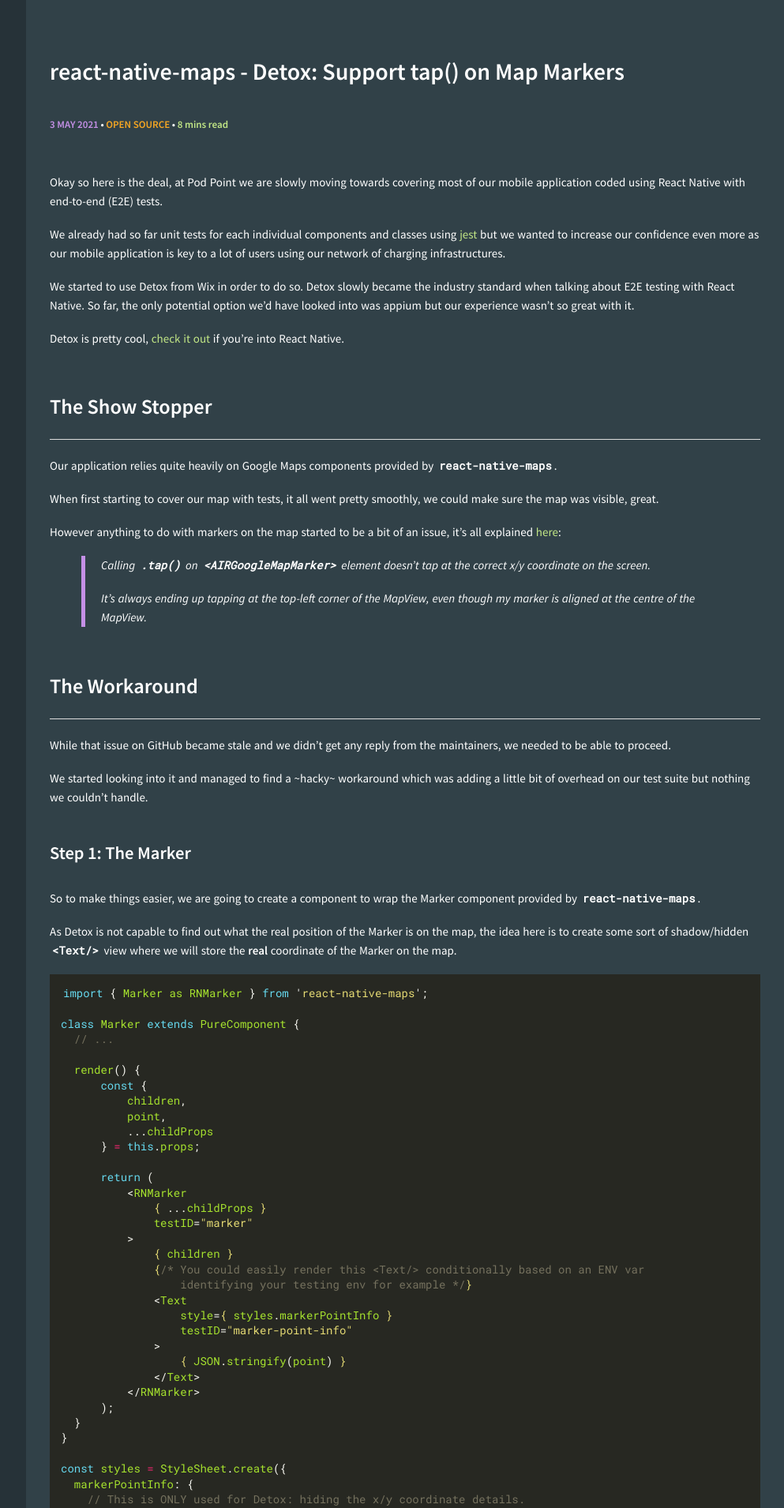
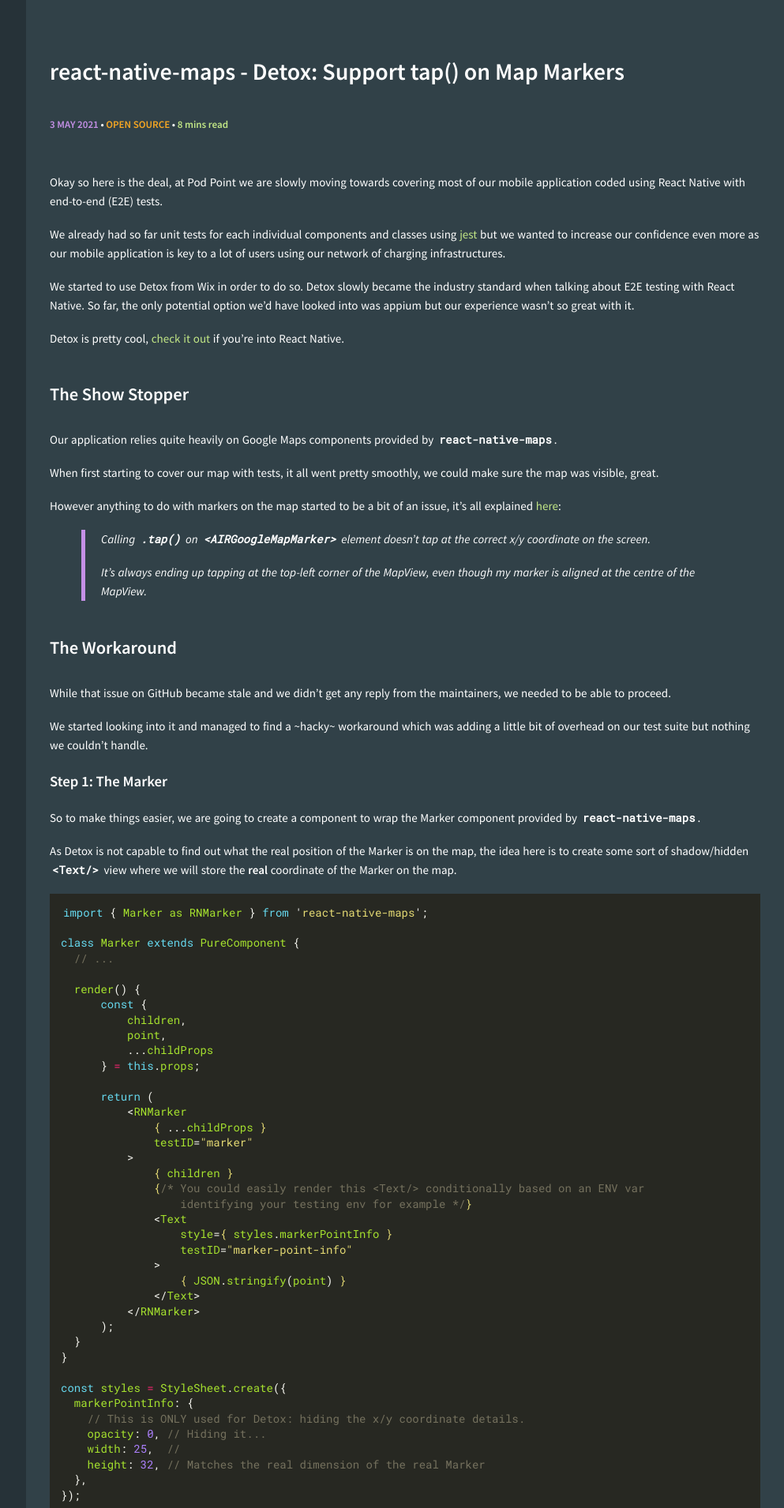
Before and after one commit to clemblanco/clemblanco.github.io, a Jekyll site: the page built from _posts/2021-05-03-react-native-maps-detox-support-tap-on-markers.md, in a window 1280 px wide. Shown: the top 1910 px of the page at 79% size, without its empty margins (287-1280 px from the left). Built offline with Jekyll 4.4.1, drawn with Linux system fonts in a browser that asks for light colours; some of the changed text lies outside the part shown.

Commit message:
Update 2021-05-03-react-native-maps-detox-support-tap-on-markers.md

````diff
--- a/_posts/2021-05-03-react-native-maps-detox-support-tap-on-markers.md
+++ b/_posts/2021-05-03-react-native-maps-detox-support-tap-on-markers.md
@@ -16,7 +16,7 @@ We started to use Detox from Wix in order to do so. Detox slowly became the indu
 
 Detox is pretty cool, [check it out](https://github.com/wix/Detox) if you're into React Native.
 
-## The Show Stopper
+### The Show Stopper
 
 Our application relies quite heavily on Google Maps components provided by [`react-native-maps`](https://github.com/react-native-maps/react-native-maps).
 
@@ -28,13 +28,13 @@ However anything to do with markers on the map started to be a bit of an issue,
 >
 > It's always ending up tapping at the top-left corner of the MapView, even though my marker is aligned at the centre of the MapView.
 
-## The Workaround
+### The Workaround
 
 While that issue on GitHub became stale and we didn't get any reply from the maintainers, we needed to be able to proceed.
 
 We started looking into it and managed to find a ~hacky~ workaround which was adding a little bit of overhead on our test suite but nothing we couldn't handle.
 
-### Step 1: The Marker
+#### Step 1: The Marker
 
 So to make things easier, we are going to create a component to wrap the Marker component provided by `react-native-maps`.
 
@@ -122,7 +122,7 @@ render() {
 
 Obviously if you have multiple markers or if these can change following a search or user interactions, you'd need to make sure you update the point x/y coordinates, but you get the gist.
 
-## Tap the Marker from Detox
+#### Step 3: Tap the Marker from Detox
 
 There is a bit of a ~hacky~ way to read `<Text/>` literal values from a Detox point of view. It's only supported for iOS but this is how you can do it for both.
 
@@ -181,7 +181,7 @@ async tapMarker() {
 }
 ```
 
-## Conclusion
+### Conclusion
 
 This is obviously a bit hacky and we would ideally prefer to to have this supported natively by `react-native-maps` and `detox` themselves but as hacky as this may look, it does actually work pretty well and never failed us once implemented.
 
````
Also changed, not shown: other parts of _posts/2021-05-03-react-native-maps-detox-support-tap-on-markers.md (+1 -1 lines).
